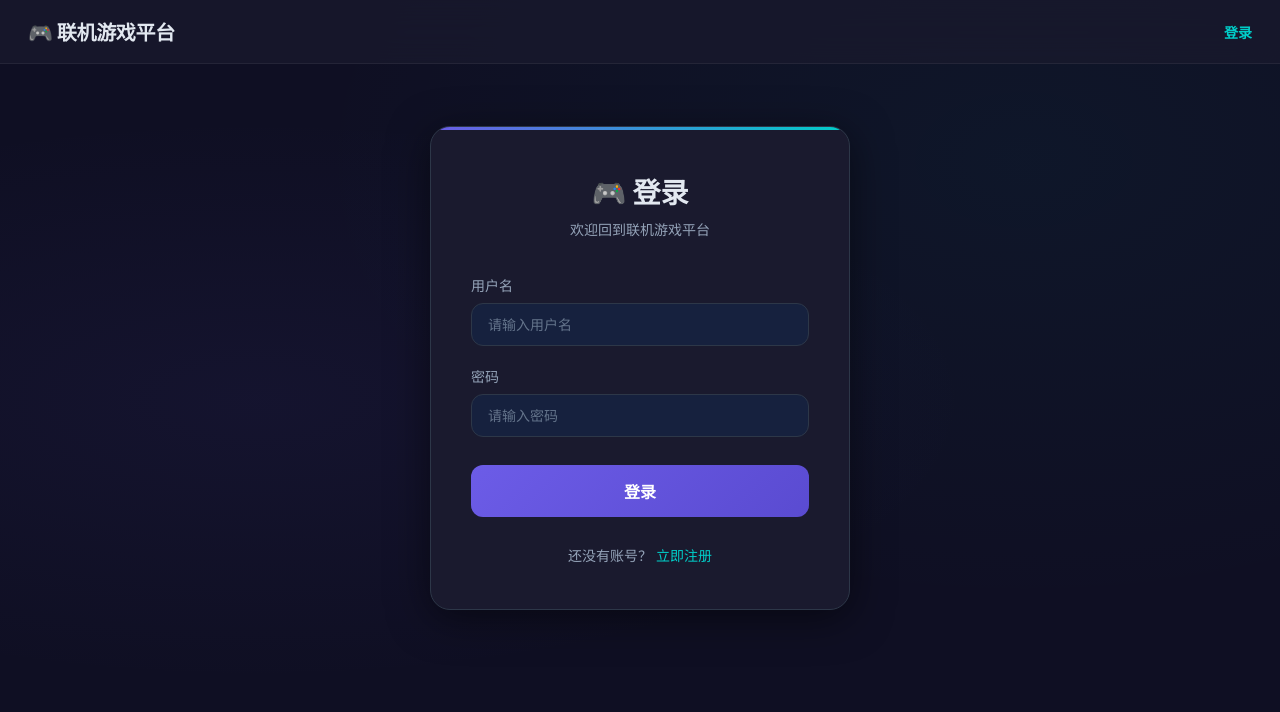
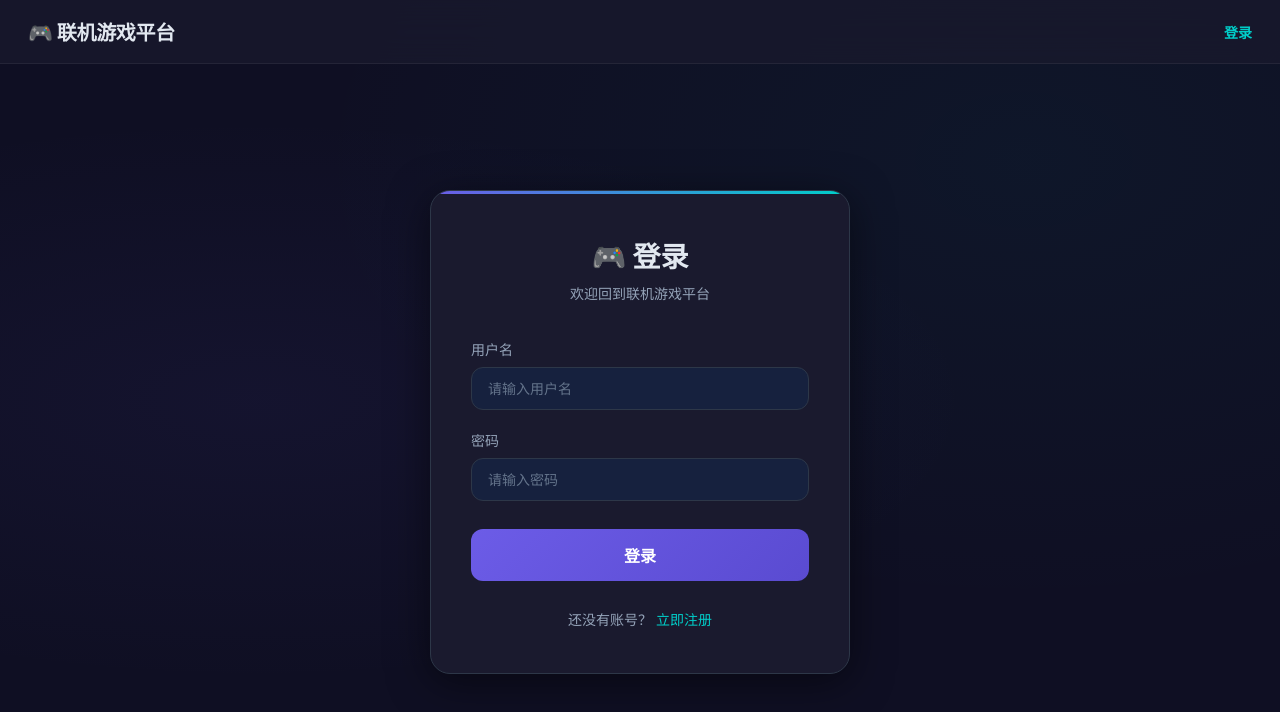
Before and after one commit to Charlotte5622/game-platform, a React (Vite) app in the folder client/: page /login in a window 1280 px wide. Shown: the top 712 px of the page. Built offline with nearby package versions, Linux system fonts and the light colour scheme; the HTML template or start-up script is replaced by a standard one.

Commit message:
fix: 主内容区域添加 padding-top 防止导航栏遮挡
- 桌面端 .main-content padding-top: 64px
- 移动端保持 padding-top: 56px（已在媒体查询中）

```diff
--- a/client/src/index.css
+++ b/client/src/index.css
@@ -2584,6 +2584,11 @@ input {
   cursor: pointer;
 }
 
+/* 主内容区域（为固定导航栏留出空间） */
+.main-content {
+  padding-top: 64px;
+}
+
 /* ============================================
    触摸设备优化
    ============================================ */
```
